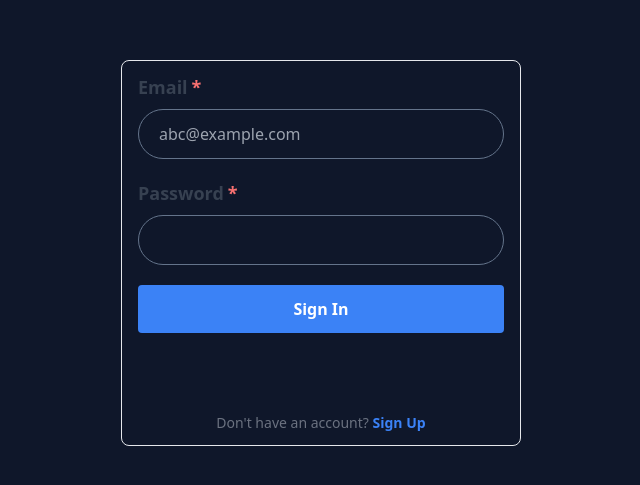
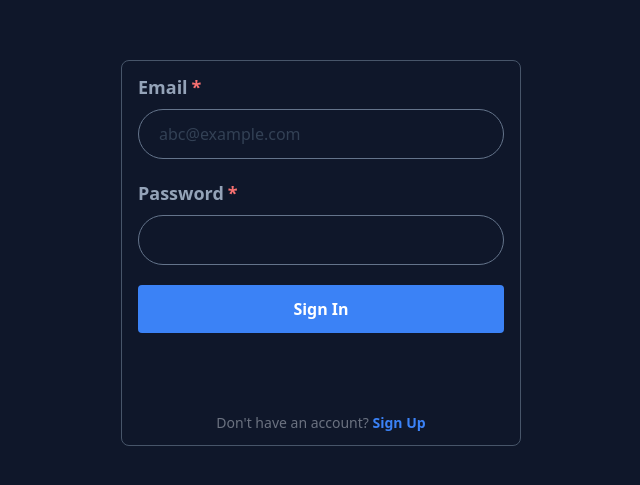
Before and after one commit to HashirBaig/yaad-web, a React (Create React App) app: page /sign-in in a window 1280 px wide. Shown: the part 147-632 px from the top of the page, without its empty margins (319-959 px from the left). Built offline with nearby package versions, Linux system fonts and the light colour scheme; no server answers.

Commit message:
fixed forms in signin and signup pages

```diff
--- a/src/index.css
+++ b/src/index.css
@@ -25,12 +25,12 @@
 
   input,
   .input {
-    @apply flex-1 w-full rounded-full border border-slate-500 bg-transparent text-gray-300 focus:outline-none focus:ring-2 focus:ring-slate-600 focus:border-transparent px-5 py-3 transition duration-200 ease-out disabled:opacity-50 disabled:cursor-not-allowed;
+    @apply flex-1 w-full rounded-full border border-slate-500 bg-transparent text-gray-300 focus:outline-none focus:ring-2 focus:ring-slate-600 placeholder:text-slate-700 focus:border-transparent px-5 py-3 transition duration-200 ease-out disabled:opacity-50 disabled:cursor-not-allowed;
   }
 
   label,
   .label {
-    @apply text-lg font-semibold text-gray-700 flex;
+    @apply text-lg font-semibold text-slate-400 flex;
   }
 
   .form-group {
--- a/src/pages/SignIn.js
+++ b/src/pages/SignIn.js
@@ -50,7 +50,7 @@ function SignIn() {
 
   return (
     <div className="w-full min-h-screen flex items-center justify-center">
-      <div className="w-[25rem] border px-4 py-3 rounded-lg">
+      <div className="w-[25rem] border border-slate-600 px-4 py-3 rounded-lg">
         <form className="space-y-5" autoComplete="off" onSubmit={handleSubmit(onSubmit)}>
           <div className="form-group">
             <label htmlFor="email">
--- a/src/pages/SignUp.js
+++ b/src/pages/SignUp.js
@@ -52,7 +52,7 @@ function SignUp() {
 
   return (
     <div className="w-full min-h-screen flex items-center justify-center">
-      <div className="w-[25rem] border px-4 py-3 rounded-lg">
+      <div className="w-[25rem] border border-slate-600 px-4 py-3 rounded-lg">
         <form className="space-y-5" autoComplete="off" onSubmit={handleSubmit(onSubmit)}>
           <div className="form-group">
             <label htmlFor="username">
```
